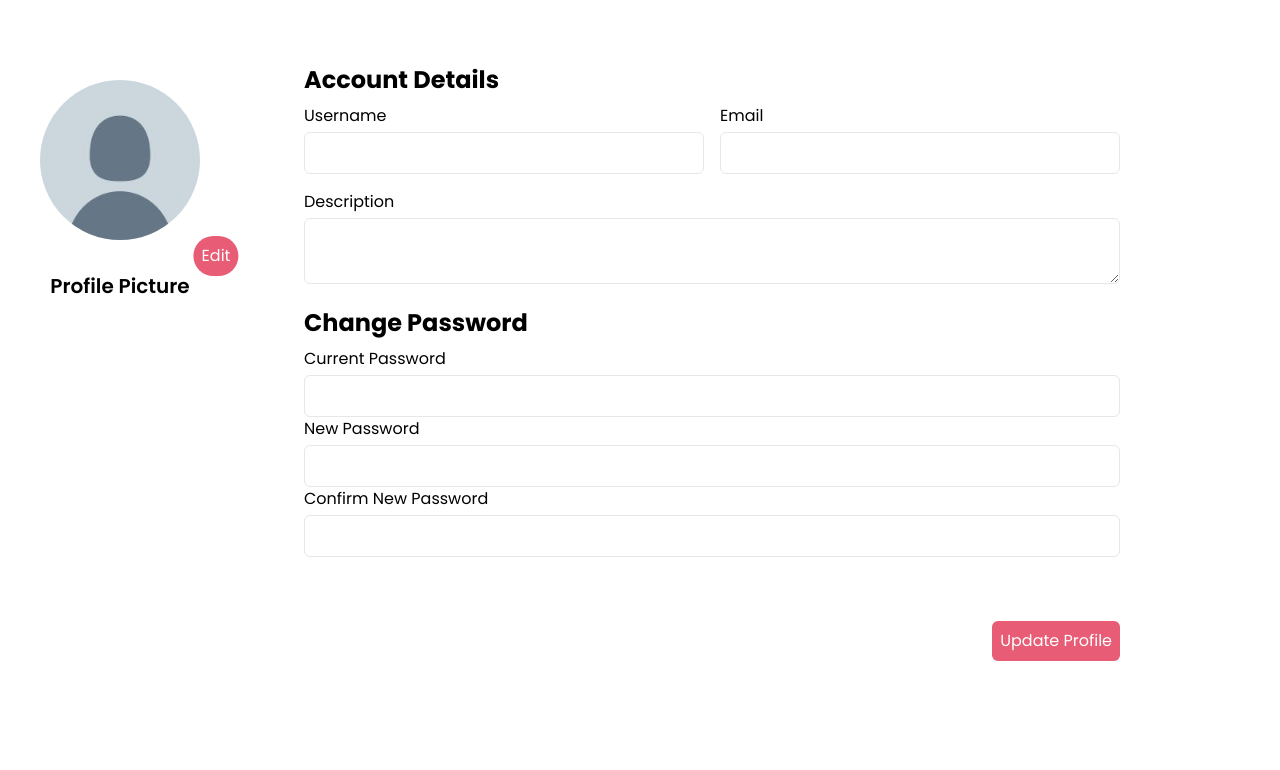
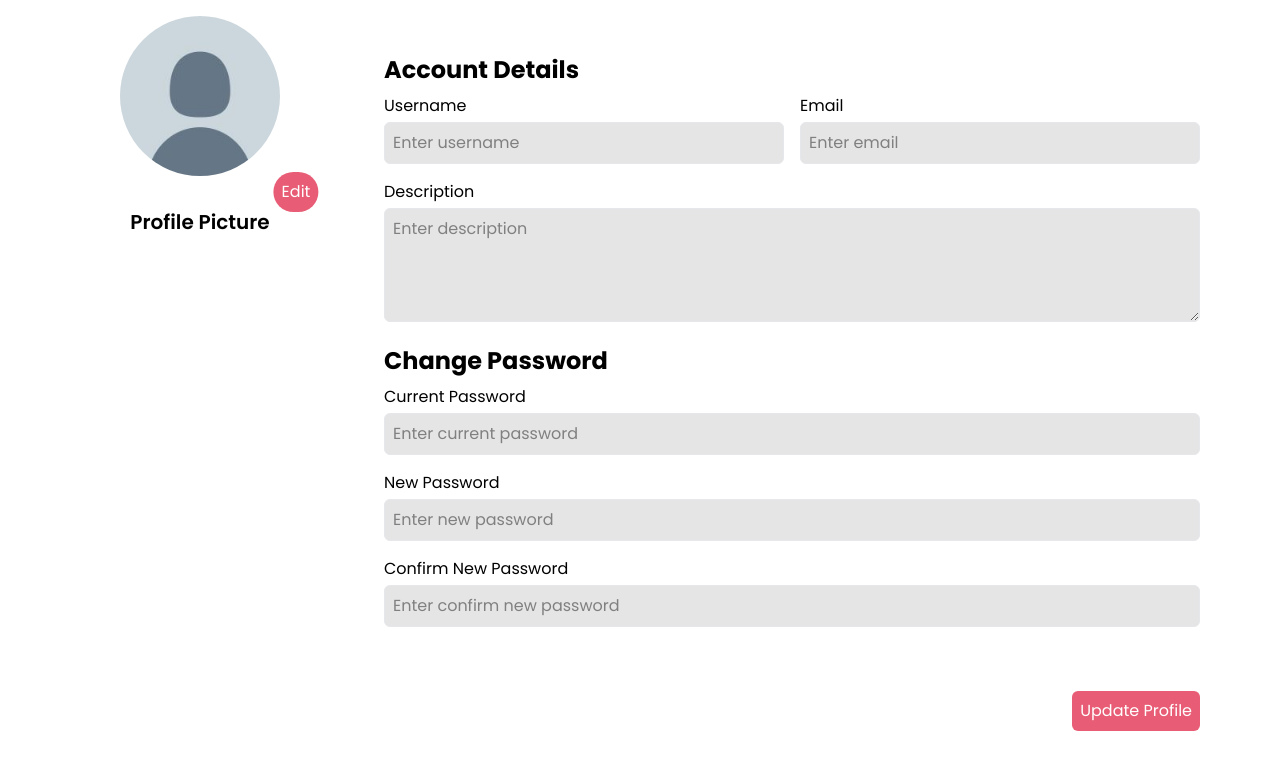
Before and after one commit to csesoc/trainee-3-23t2, a Next.js app in the folder frontend/: page /editprofile in a window 1280 px wide. Shown: the top 770 px of the page. Built offline with nearby package versions, Linux system fonts and the light colour scheme; no server answers.

Commit message:
Edit Profile Update Form

```diff
--- a/frontend/src/app/editprofile/page.tsx
+++ b/frontend/src/app/editprofile/page.tsx
@@ -1,7 +1,14 @@
 "use client";
 import React, { FormEvent, useState } from "react";
 import { defaultPfp } from "../../util/defaultpfp";
+import { put, post } from "@/util/request";
+import { useSession } from "next-auth/react";
+import { useRouter } from "next/navigation";
+
+
 export default function EditProfile() {
+  const router = useRouter();
+
   const [username, setUsername] = useState("");
   const [email, setEmail] = useState("");
   const [description, setDescription] = useState("");
@@ -9,13 +16,42 @@ export default function EditProfile() {
   const [newPassword, setNewPassword] = useState("");
   const [confirmNewPassword, setConfirmNewPassword] = useState("");
 
-  const handleSubmit = (e: FormEvent) => {
+  // // Check if user is logged in
+  // const { data: session } = useSession();
+  // if (!session) {
+  //   throw new Error("Unauthorised");
+  // }
+
+  const handleOnSubmit = async (e: FormEvent) => {
     e.preventDefault();
-    // Handle form submission logic here
+
+    const formData = {
+      username,
+      email,
+      description,
+      newPassword,
+    };
+
+    try {
+      // erm
+      const response = await put('/put', formData, {
+
+      });
+
+      if (response.errorCode) {
+      }
+
+    } catch (error) {
+      // Handle network or other errors
+      console.error('An error occurred:', error);
+    }
+    router.refresh();
   };
 
   return (
-    <div className="flex pt-[64px]">
+    <>
+    <form onSubmit={handleOnSubmit}>
+    <div className="flex justify-center items-center h-screen">
       {/* Profile Page Left Section */}
       <div className="w-[240px] h-full">
         <div className="w-48 h-48 rounded-full mx-auto">
@@ -47,9 +83,10 @@ export default function EditProfile() {
               <input
                 type="text"
                 id="username"
-                className="w-full border rounded-md p-2"
+                className="w-full border rounded-md p-2 bg-ll-beige placeholder-ll-beige2"
                 value={username}
                 onChange={(e) => setUsername(e.target.value)}
+                placeholder="Enter username"
               />
             </div>
             <div>
@@ -59,9 +96,10 @@ export default function EditProfile() {
               <input
                 type="email"
                 id="email"
-                className="w-full border rounded-md p-2"
+                className="w-full border rounded-md p-2 bg-ll-beige placeholder-ll-beige2"
                 value={email}
                 onChange={(e) => setEmail(e.target.value)}
+                placeholder="Enter email"
               />
             </div>
             <div className="col-span-2">
@@ -70,9 +108,11 @@ export default function EditProfile() {
               </label>
               <textarea
                 id="description"
-                className="w-full border rounded-md p-2"
+                className="w-full border rounded-md p-2 bg-ll-beige placeholder-ll-beige2"
+                rows={4}
                 value={description}
                 onChange={(e) => setDescription(e.target.value)}
+                placeholder="Enter description"
               ></textarea>
             </div>
           </div>
@@ -80,44 +120,47 @@ export default function EditProfile() {
 
         <div className="mb-4">
           <h2 className="text-2xl font-bold mb-2">Change Password</h2>
-          <form onSubmit={handleSubmit}>
+
             <div>
-              <label htmlFor="currentPassword" className="block font-medium mb-1">
+              <label htmlFor="currentPassword" className="block font-medium mb-1 ">
                 Current Password
               </label>
               <input
                 type="password"
                 id="currentPassword"
-                className="w-full border rounded-md p-2"
+                className="w-full border rounded-md p-2 bg-ll-beige placeholder-ll-beige2"
                 value={currentPassword}
                 onChange={(e) => setCurrentPassword(e.target.value)}
+                placeholder="Enter current password"
               />
             </div>
             <div>
-              <label htmlFor="newPassword" className="block font-medium mb-1">
+              <label htmlFor="newPassword" className="block font-medium mb-1 pt-[16px]">
                 New Password
               </label>
               <input
                 type="password"
                 id="newPassword"
-                className="w-full border rounded-md p-2"
+                className="w-full border rounded-md p-2 bg-ll-beige placeholder-ll-beige2"
                 value={newPassword}
                 onChange={(e) => setNewPassword(e.target.value)}
+                placeholder="Enter new password"
               />
             </div>
             <div>
-              <label htmlFor="confirmNewPassword" className="block font-medium mb-1">
+              <label htmlFor="confirmNewPassword" className="block font-medium mb-1 pt-[16px]">
                 Confirm New Password
               </label>
               <input
                 type="password"
                 id="confirmNewPassword"
-                className="w-full border rounded-md p-2"
+                className="w-full border rounded-md p-2 bg-ll-beige placeholder-ll-beige2"
                 value={confirmNewPassword}
                 onChange={(e) => setConfirmNewPassword(e.target.value)}
+                placeholder="Enter confirm new password"
               />
             </div>
-            <div className="text-right"> {/* This div aligns content to the right */}
+            <div className="text-right">
               <button
                 type="submit"
                 className="bg-ll-dark-pink text-white p-2 rounded-md mt-[64px]"
@@ -125,9 +168,10 @@ export default function EditProfile() {
                 Update Profile
               </button>
             </div>
-          </form>
         </div>
       </div>
     </div>
+    </form>
+    </>
   );
 }
--- a/frontend/tailwind.config.ts
+++ b/frontend/tailwind.config.ts
@@ -21,6 +21,8 @@ const config: Config = {
         "ll-white": "#FFFFFF",
         "ll-light-pink": "#FCDADA",
         "ll-gray": "#D9D9D9",
+        "ll-beige": "#E5E5E5",
+        "ll-beige2": "#808080",
       },
     },
   },
```
Also changed, not shown: 1 other file (tests, documents, lock files or other folders).
